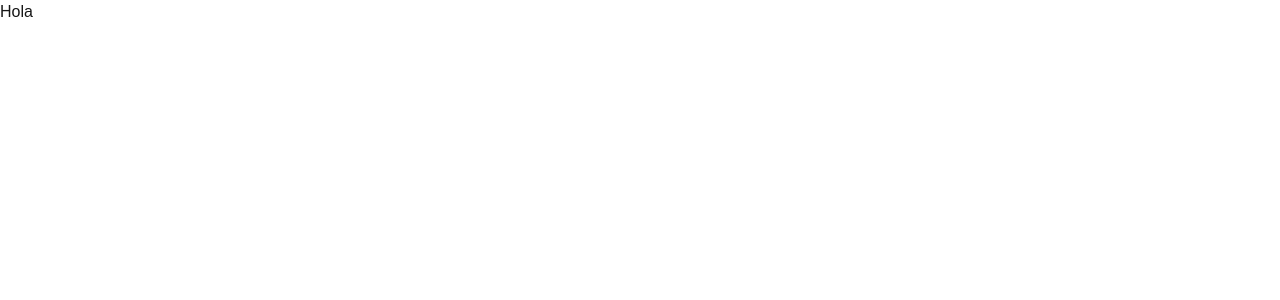
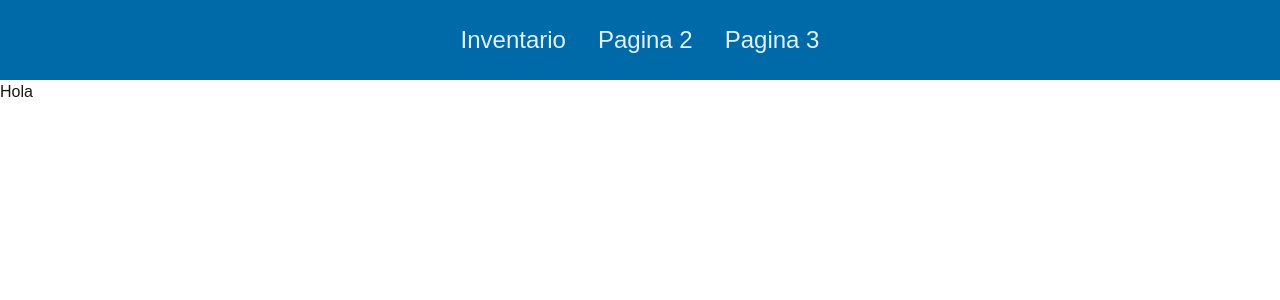
Before and after one commit to Setex10/my-app, a Next.js app: page / in a window 1280 px wide. Shown: the top 300 px of the page. Built offline with nearby package versions, Linux system fonts and the light colour scheme.

Commit message:
creación de componente menu e integración en las diferentes UI

```diff
--- /dev/null
+++ b/src/app/components/Menu.jsx
@@ -0,0 +1,20 @@
+import Link from "next/link"
+const Menu = () => {
+    return <header className="w-full h-20 fixed top-0 left-0 z-10 bg-sky-700">
+        <nav className="w-full h-full">
+            <ul className="w-full h-full flex justify-center items-center text-sky-100 gap-8 text-2xl">
+                <li>
+                    <Link href ="/admin/inventario" >Inventario</Link>
+                </li>
+                <li>
+                    <Link href ="#" >Pagina 2</Link>
+                </li>
+                <li>
+                    <Link href ="#" >Pagina 3</Link>
+                </li>
+            </ul>
+        </nav>
+    </header>
+}
+
+export default Menu
--- a/src/app/layout.js
+++ b/src/app/layout.js
@@ -1,5 +1,6 @@
 import { Geist, Geist_Mono } from "next/font/google";
 import "./globals.css";
+import Menu from "./components/Menu"
 
 const geistSans = Geist({
   variable: "--font-geist-sans",
@@ -20,8 +21,8 @@ export default function RootLayout({ children }) {
   return (
     <html lang="en">
       <body
-        className={`${geistSans.variable} ${geistMono.variable} antialiased`}
-      >
+        className={`${geistSans.variable} ${geistMono.variable} antialiased mt-20`}>
+          <Menu/>
         {children}
       </body>
     </html>
```
